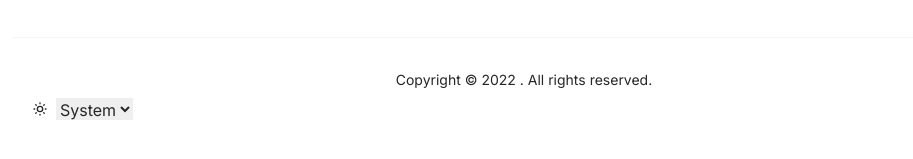
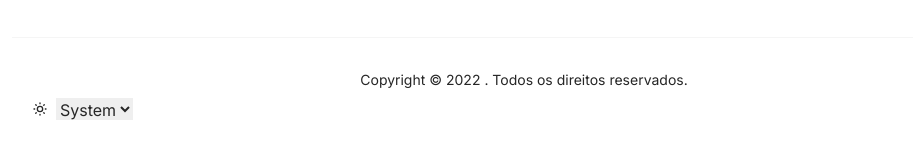
Before and after one commit to iaurg/inoweb-blog, a Next.js app: page / in a window 1280 px wide. Shown: the part 191-350 px from the top of the page, without its empty margins (116-1029 px from the left). Built offline with nearby package versions, Linux system fonts and the light colour scheme.

Commit message:
feat: translate footer

```diff
--- a/src/components/footer.tsx
+++ b/src/components/footer.tsx
@@ -1,14 +1,12 @@
 import Container from "@components/container";
 import ThemeSwitch from "@components/themeSwitch";
-import Image from "next/image";
-import { myLoader } from "@utils/all";
 
 export default function Footer(props) {
   return (
     <Container className="mt-10 border-t border-gray-100 dark:border-gray-800">
       <div className="text-sm text-center">
-        Copyright © {new Date().getFullYear()} {props?.copyright}. All
-        rights reserved.
+        Copyright © {new Date().getFullYear()} {props?.copyright}.
+        Todos os direitos reservados.
       </div>
       <div className="flex items-center justify-between mt-2">
         <ThemeSwitch />
```
